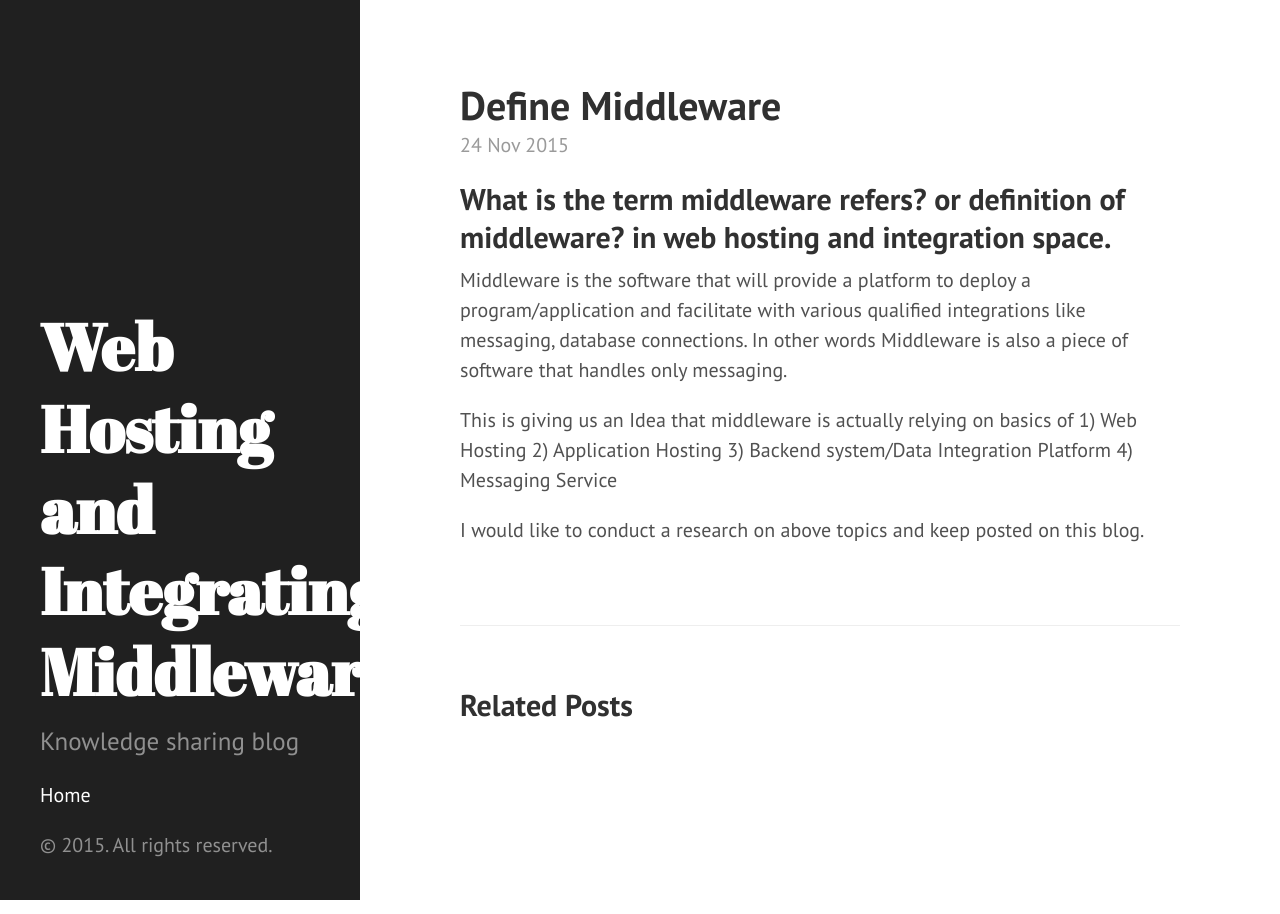
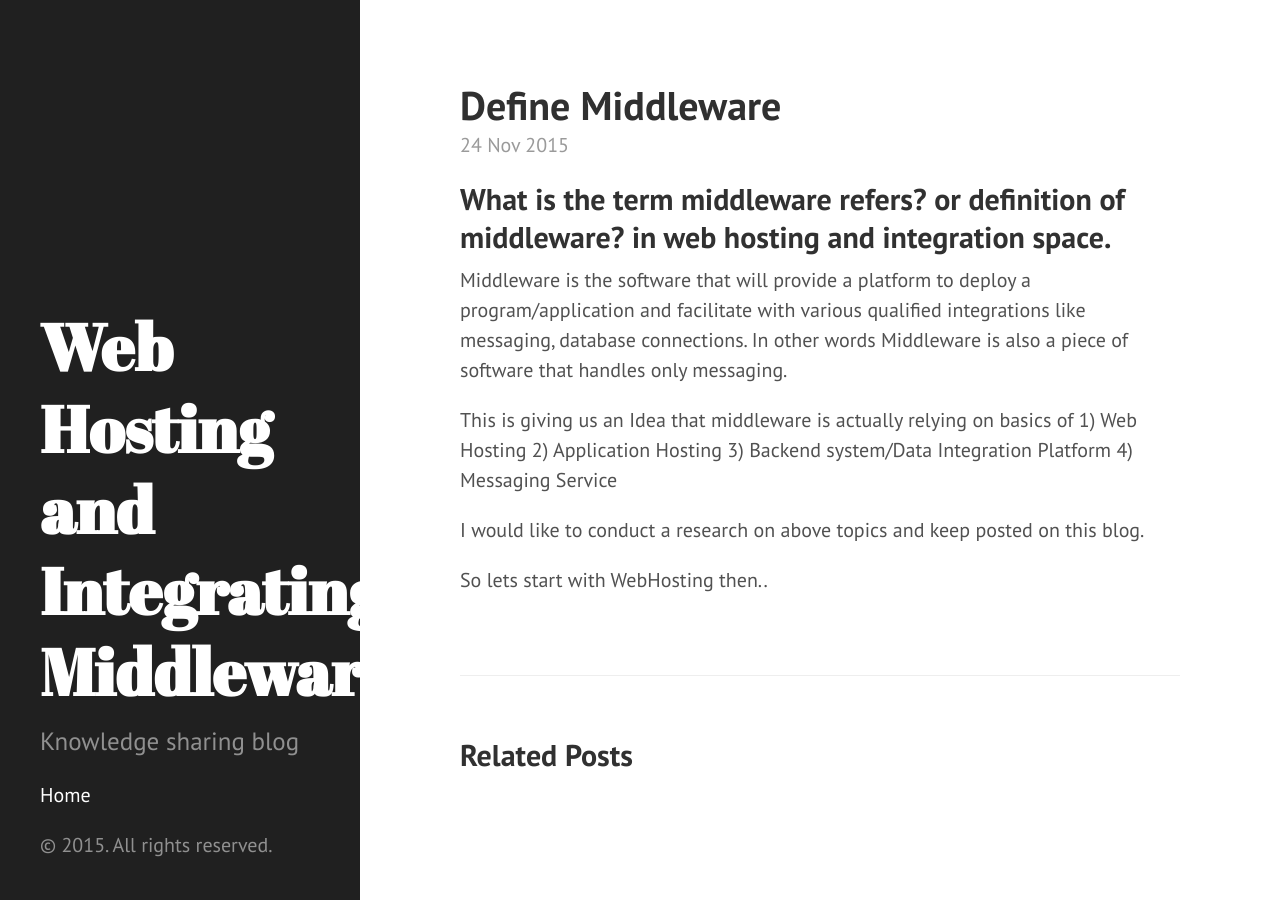
Before and after one commit to mahendrasoma/mahendrasoma.github.io, a Jekyll site: the page built from _posts/2015-11-24-define-middleware.markdown, in a window 1280 px wide. Built offline with Jekyll 4.4.1, drawn with Linux system fonts in a browser that asks for light colours.

Commit message:
Update 2015-11-24-define-middleware.markdown

```diff
--- a/_posts/2015-11-24-define-middleware.markdown
+++ b/_posts/2015-11-24-define-middleware.markdown
@@ -15,3 +15,5 @@ This is giving us an Idea that middleware is actually relying on basics of
 4) Messaging Service
 
 I would like to conduct a research on above topics and keep posted on this blog.
+
+So lets start with WebHosting then..
```
